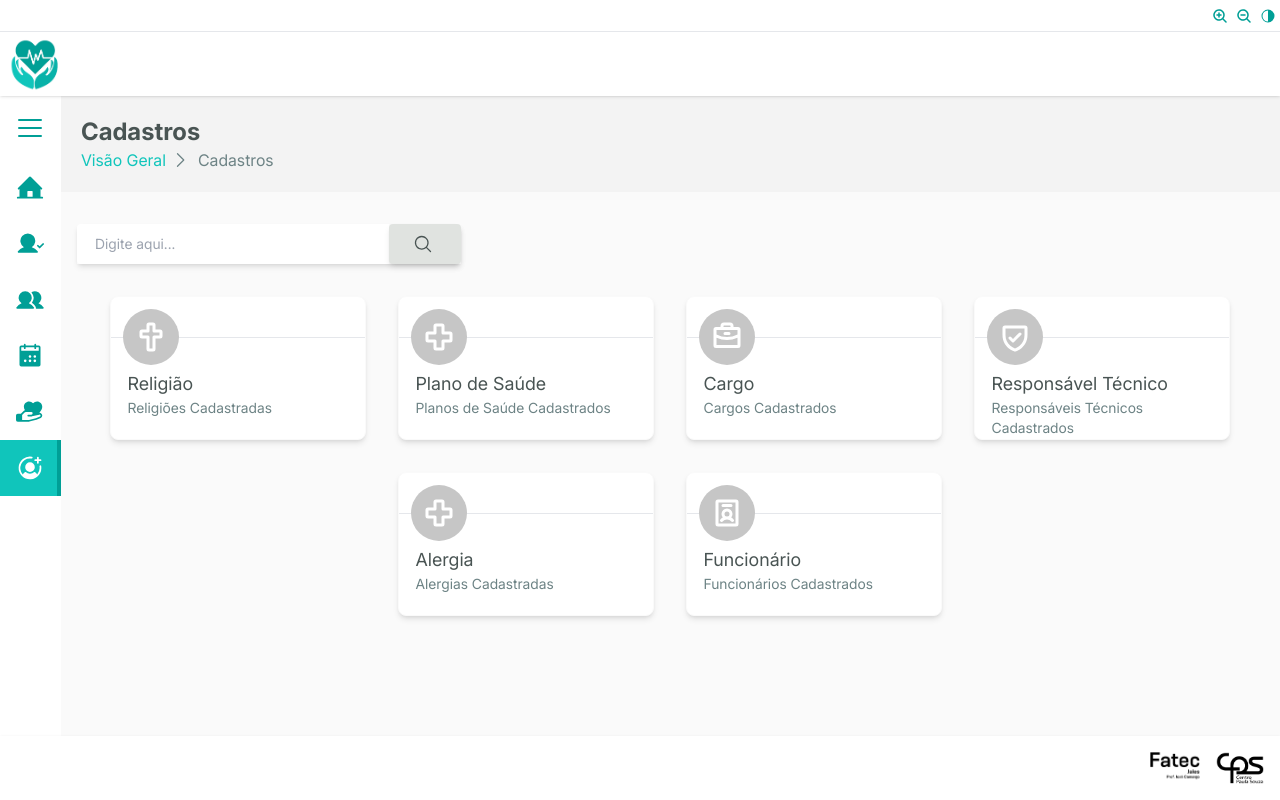
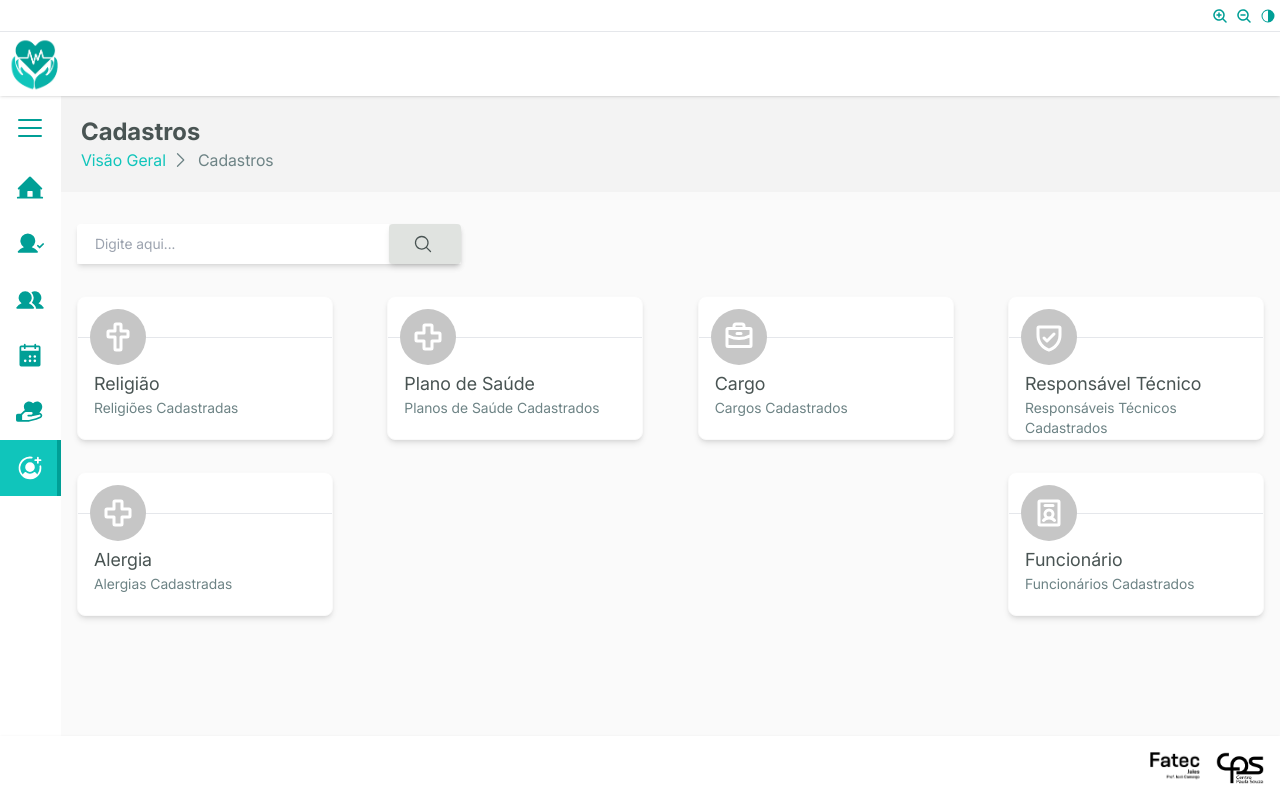
Before and after one commit to Fatec-ADS-AMS2024/SeniorCareManager-Frontend, a React (Vite) app in the folder SeniorCareManagerFrontend/: page /registrations in a window 1280 px wide. Built offline with nearby package versions, Linux system fonts and the light colour scheme.

Commit message:
:lipstick: feat: Correção no estilo dos cards

```diff
--- a/SeniorCareManagerFrontend/src/pages/Registrations/index.tsx
+++ b/SeniorCareManagerFrontend/src/pages/Registrations/index.tsx
@@ -56,7 +56,7 @@ export default function Registrations() {
           <SearchBar placeholder='Digite aqui...' action={console.log} />
         </div>
 
-        <div className='flex flex-wrap gap-8 justify-center'>
+        <div className='flex flex-wrap gap-8 justify-between'>
           {/* Card Grid */}
           {cards.map(({ text, icon, page, subText }) => (
             <Card
```
